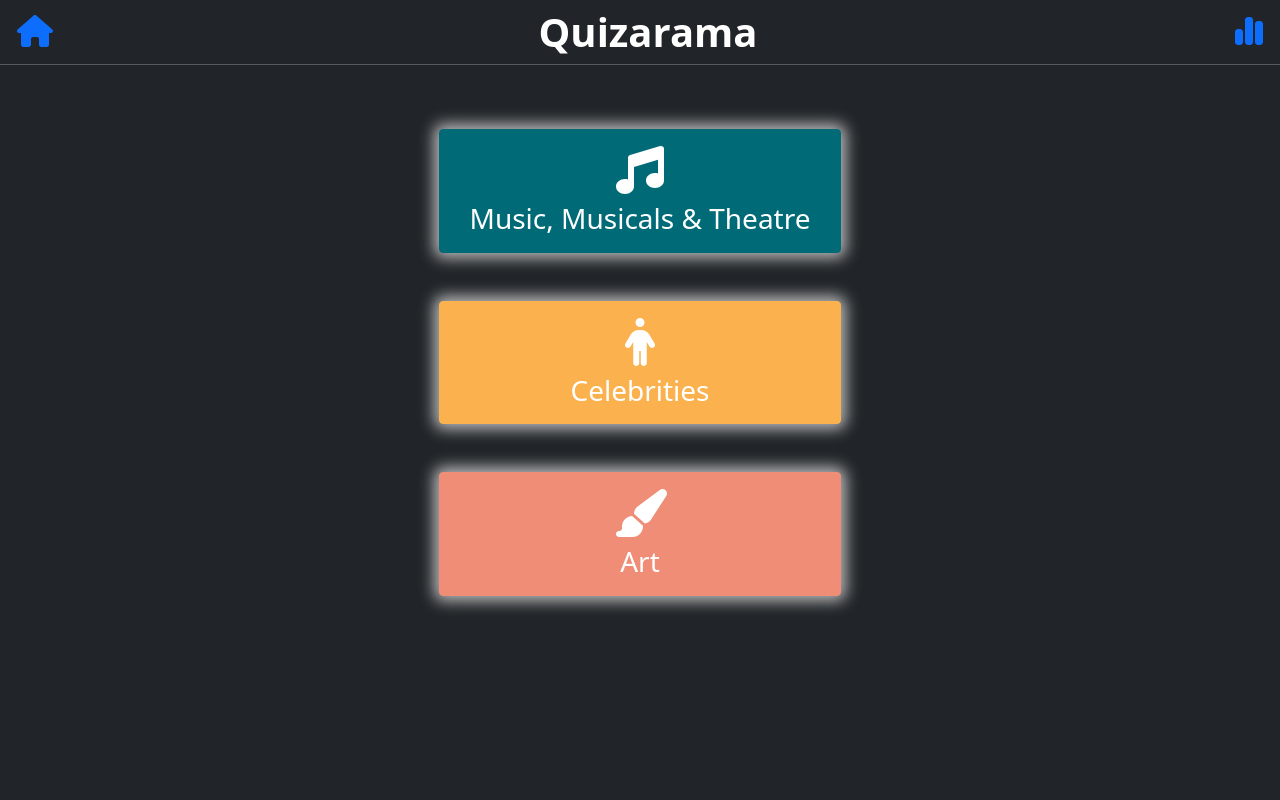
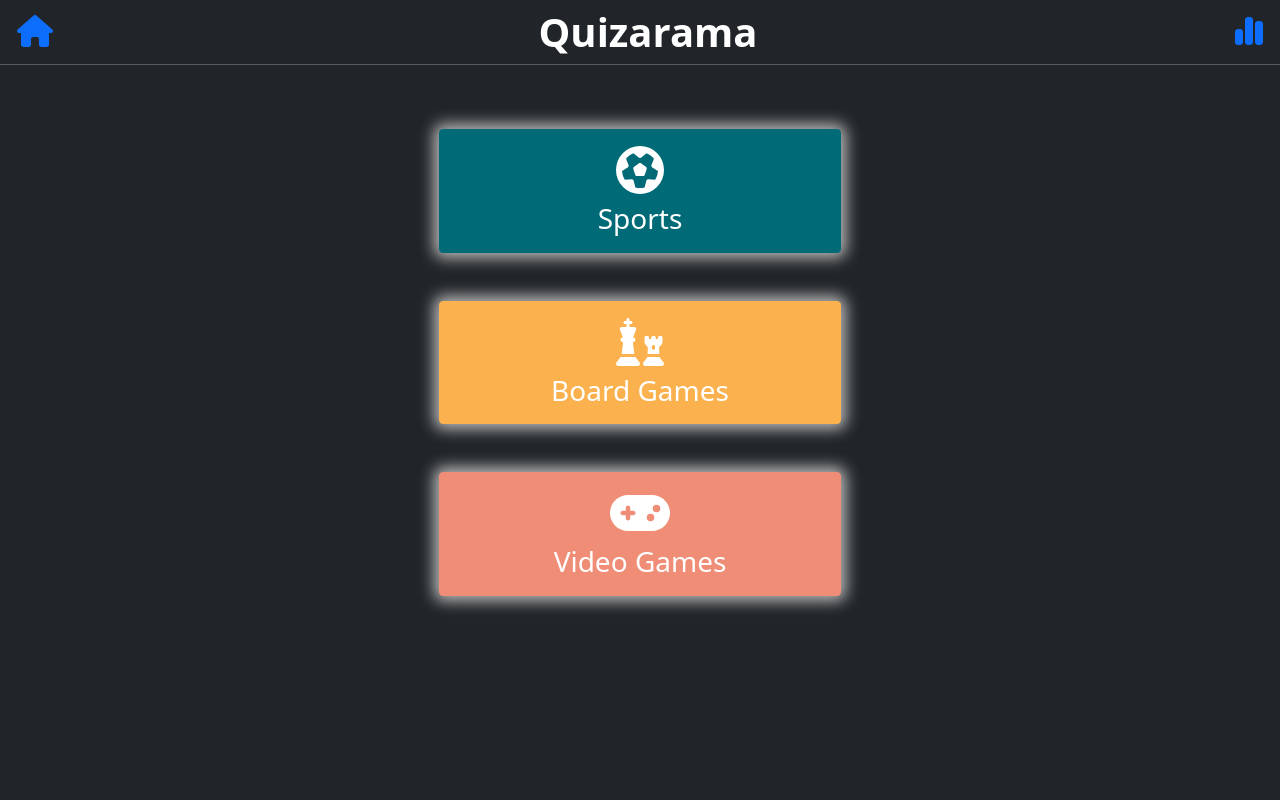
Before and after one commit to dcr041/CP3540-Project, a React (Create React App) app in the folder front-end/: page / in a window 1280 px wide. Shown: the top 800 px of the page. Built offline with nearby package versions, Linux system fonts and the light colour scheme; no server answers.

Commit message:
commit on 'Work-in-Progress-Daniel'

```diff
--- a/front-end/src/addStats.js
+++ b/front-end/src/addStats.js
@@ -22,7 +22,7 @@
     } else if (todaysCategory === "Video Games") {
         user.videoGames.right = user.videoGames.right + countCorrectAnswers;
         user.videoGames.wrong = user.videoGames.wrong + 5;
-    } else if (todaysCategory === "Music, Musicals & Theatre"){
+    } else if (todaysCategory === "Music"){
         user.music.right = user.music.right + countCorrectAnswers;
         user.music.wrong = user.music.wrong + 5;
     } else if (todaysCategory === "Celebrities"){
--- a/front-end/src/categories.js
+++ b/front-end/src/categories.js
@@ -7,24 +7,6 @@
 
 const date = new Date();
 if (date.getDay() === 0) {
-    CATEGORIES = {
-        music: {
-            name: 'Music, Musicals & Theatre',
-            icon: faMusic,
-            color: 'green',
-        },
-        celebrities: {
-            name: 'Celebrities',
-            icon: faPerson,
-            color: 'yellow',
-        },
-        art: {
-            name: 'Art',
-            icon: faPaintbrush,
-            color: 'red',
-        }
-    };
-} else if (date.getDay() === 1) {
     CATEGORIES = {
         sports: {
             name: 'Sports',
@@ -40,7 +22,25 @@
             name: 'Video Games',
             icon: faGamepad,
             color: 'red',
-        }
+        },
+    };
+} else if (date.getDay() === 1) {
+    CATEGORIES = {
+        music: {
+            name: 'Music',
+            icon: faMusic,
+            color: 'green',
+        },
+        celebrities: {
+            name: 'Celebrities',
+            icon: faPerson,
+            color: 'yellow',
+        },
+        art: {
+            name: 'Art',
+            icon: faPaintbrush,
+            color: 'red',
+        },
     };
 } else if (date.getDay() === 2) {
     CATEGORIES = {
@@ -58,7 +58,7 @@
             name: 'Animals',
             icon: faCat,
             color: 'red',
-        }
+        },
     };
 } else if (date.getDay() === 3) {
     CATEGORIES = {
@@ -76,7 +76,7 @@
             name: 'Gadgets & Computers',
             icon: faComputer,
             color: 'red',
-        }
+        },
     };
 } else if (date.getDay() === 4) {
     CATEGORIES = {
@@ -94,7 +94,7 @@
             name: 'General Knowledge',
             icon: faBrain,
             color: 'red',
-        }
+        },
     };
 } else if (date.getDay() === 5) {
     CATEGORIES = {
@@ -112,7 +112,7 @@
             name: 'Television',
             icon: faTv,
             color: 'red',
-        }
+        },
     };
 } else if (date.getDay() === 6) {
     CATEGORIES = {
@@ -130,7 +130,7 @@
             name: 'Japanese Anime & Manga',
             icon: faBookOpen,
             color: 'red',
-        }
+        },
     };
 };
 
--- a/front-end/src/start.js
+++ b/front-end/src/start.js
@@ -193,7 +193,7 @@
             setQuestions(videoGamesQuestions);
             break;
         case CATEGORIES.music.name:
-            user.todayCategory = "Music, Musicals & Theatre";
+            user.todayCategory = "Music";
             localStorage.setItem("user", JSON.stringify(user));
             setMusicQuestions(musicQuestions);
             shuffle(musicQuestions);
```
